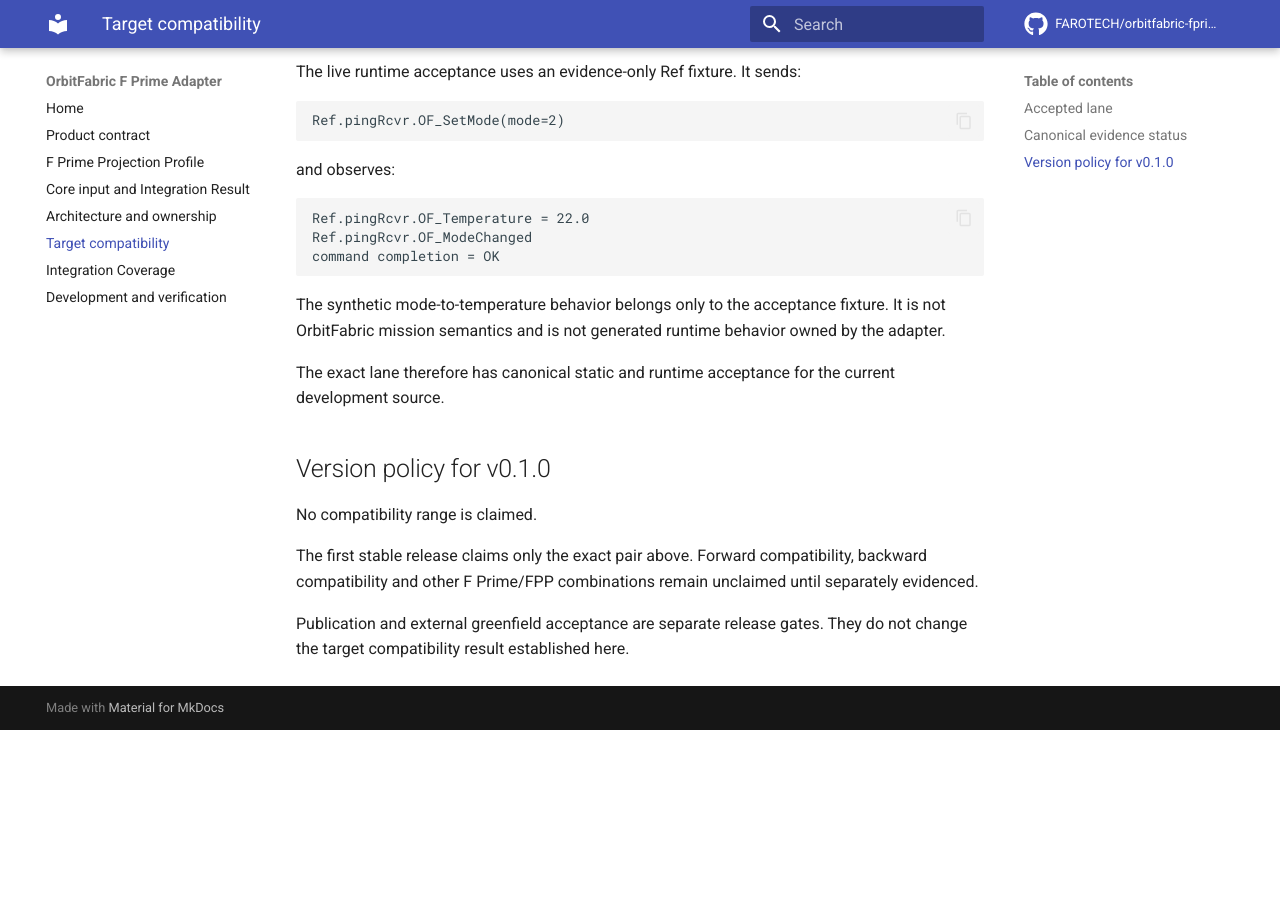
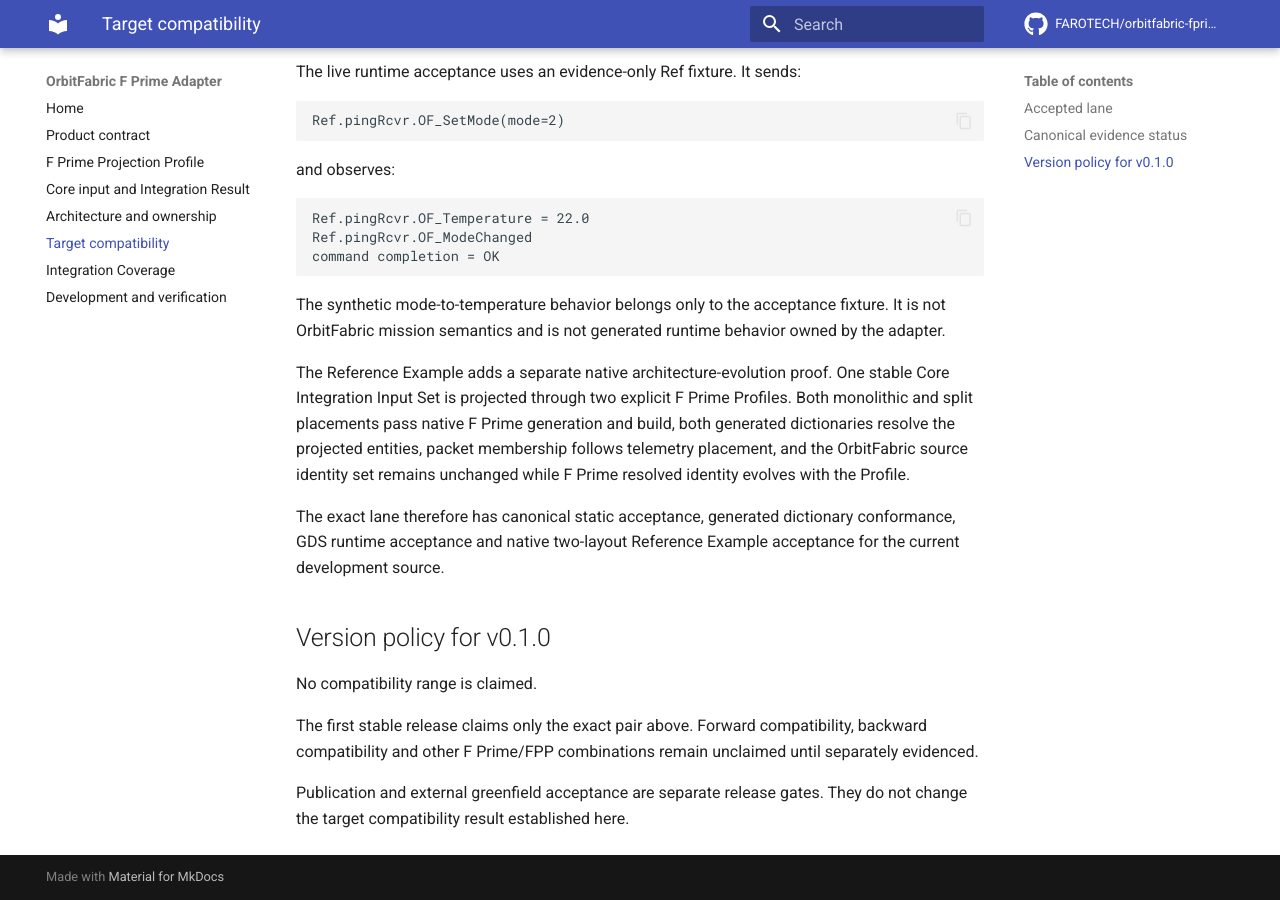
Before and after one commit to FAROTECH/orbitfabric-fprime-adapter, an MkDocs documentation site: the page built from docs/target-compatibility.md, in a window 1280 px wide and 900 px high, scrolled down 916 px. Built offline with MkDocs 1.6.1 and Material for MkDocs 9.7.7, drawn with Linux system fonts in a browser that asks for light colours; comment, search, counter and statistics services are not loaded; before the commit the page ends 1646 px from its top, so only the background shows below that.

Commit message:
docs: record native two-layout compatibility evidence

```diff
--- a/docs/target-compatibility.md
+++ b/docs/target-compatibility.md
@@ -55,7 +55,9 @@ command completion = OK
 
 The synthetic mode-to-temperature behavior belongs only to the acceptance fixture. It is not OrbitFabric mission semantics and is not generated runtime behavior owned by the adapter.
 
-The exact lane therefore has canonical static and runtime acceptance for the current development source.
+The Reference Example adds a separate native architecture-evolution proof. One stable Core Integration Input Set is projected through two explicit F Prime Profiles. Both monolithic and split placements pass native F Prime generation and build, both generated dictionaries resolve the projected entities, packet membership follows telemetry placement, and the OrbitFabric source identity set remains unchanged while F Prime resolved identity evolves with the Profile.
+
+The exact lane therefore has canonical static acceptance, generated dictionary conformance, GDS runtime acceptance and native two-layout Reference Example acceptance for the current development source.
 
 ## Version policy for v0.1.0
 
```
